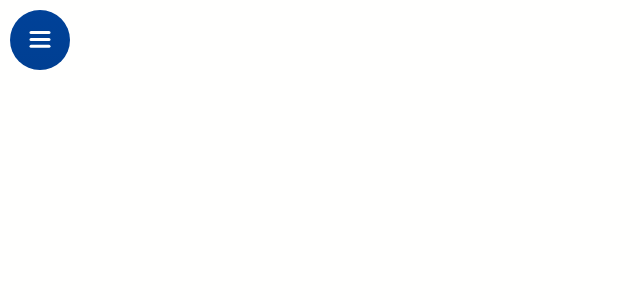
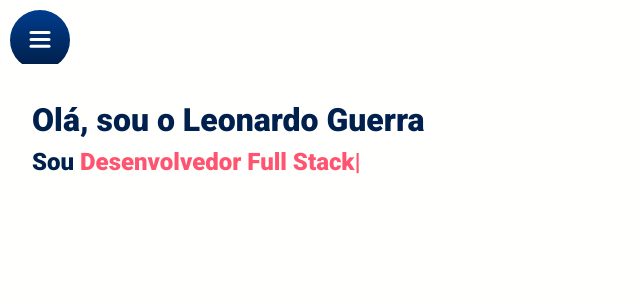
Before and after one commit to oleoz1n/Portifolio, a React (Vite) app: page / in a window 1280 px wide. Shown: the top 300 px of the page, without its empty margins (0-640 px from the left). Built offline with nearby package versions, Linux system fonts and the light colour scheme.

Commit message:
Adicionando Resume(incompleto)

```diff
--- a/package.json
+++ b/package.json
@@ -12,7 +12,8 @@
   "dependencies": {
     "framer-motion": "^10.12.16",
     "react": "^18.2.0",
-    "react-dom": "^18.2.0"
+    "react-dom": "^18.2.0",
+    "react-type-animation": "^3.1.0"
   },
   "devDependencies": {
     "@types/react": "^18.0.37",
--- a/src/App.css
+++ b/src/App.css
@@ -3,3 +3,13 @@
   margin: 0 auto;
   padding: 2rem;
 }
+
+body {
+  margin-top: 5rem;
+}
+
+@media (max-width: 1280px) {
+  body {
+    margin-top: 4rem;
+  }
+}
--- a/src/App.tsx
+++ b/src/App.tsx
@@ -1,11 +1,13 @@
 import './App.css'
 import Header from './components/header'
 import Footer from './components/footer'
+import Resume from './components/resume'
 
 function App() {
   return (
       <>
       <Header />
+      <Resume/>
       <Footer />
       </>
   )
--- a/src/components/header/header.module.css
+++ b/src/components/header/header.module.css
@@ -66,7 +66,7 @@ a:hover {
 
 .header {
     width: 100%;
-    height: 100%;
+    height:7rem;
     position: fixed;
     z-index: 10;
     left: 0px;
@@ -88,5 +88,7 @@ Example {
     .headerul {
         display: none;
     }
-
+    .header {
+        height:4rem;
+    }
   }
--- /dev/null
+++ b/src/components/resume/index.tsx
@@ -0,0 +1,72 @@
+import styles from './resume.module.css'
+import { TypeAnimation } from 'react-type-animation';
+import React, { useEffect, useState } from 'react';
+
+function Type1(){
+
+      return <h1><TypeAnimation
+        sequence={['Olá, sou o Leonardo Guerra']}
+        cursor={false}
+        speed={1}
+        /></h1>
+}
+
+function Type2(){
+
+      return <TypeAnimation
+      sequence={['Sou ']}
+      cursor={false}
+    /> ;
+}
+
+function Type3(){
+    return <TypeAnimation className={styles.type}
+    sequence={[
+      // Same substring at the start will only be typed out once, initially
+      'Desenvolvedor Full Stack',
+      1000, // wait 1s before replacing "Mice" with "Hamsters"
+      'Estudante',
+      1000,
+      'Focado',
+      1000,
+      'Proativo',
+      1000,
+      'Desenvolvedor Full Stack.',
+      1000
+    ]}
+    wrapper="span"
+    speed={30}
+  />
+}
+
+function Resume(){
+
+    const [showType2, setShowType2] = useState(false);
+    const [showType3, setShowType3] = useState(false);
+
+    useEffect(() => {
+      const timeout = setTimeout(() => {
+        setShowType2(true);
+      }, 3000);
+
+      return () => clearTimeout(timeout);
+    }, []);
+
+    useEffect(() => {
+        const timeout = setTimeout(() => {
+          setShowType3(true);
+        }, 3400);
+
+        return () => clearTimeout(timeout);
+      }, []);
+
+    return(
+        <>
+        <Type1/>
+        <h2>{showType2 && <Type2 />}
+        {showType3 && <Type3/>}</h2>
+        </>
+    )
+}
+
+export default Resume
--- /dev/null
+++ b/src/components/resume/resume.module.css
@@ -0,0 +1,11 @@
+h1, h2 {
+    color: #00214d;
+}
+
+.h1span {
+    color: #ff5470;
+}
+
+.type {
+    color: #ff5470;
+}
--- a/src/index.css
+++ b/src/index.css
@@ -21,4 +21,5 @@
   margin: 0;
   padding: 0;
   text-decoration: none;
+  word-wrap: break-word;
 }
```
Also changed, not shown: 1 other file (tests, documents, lock files or other folders).
